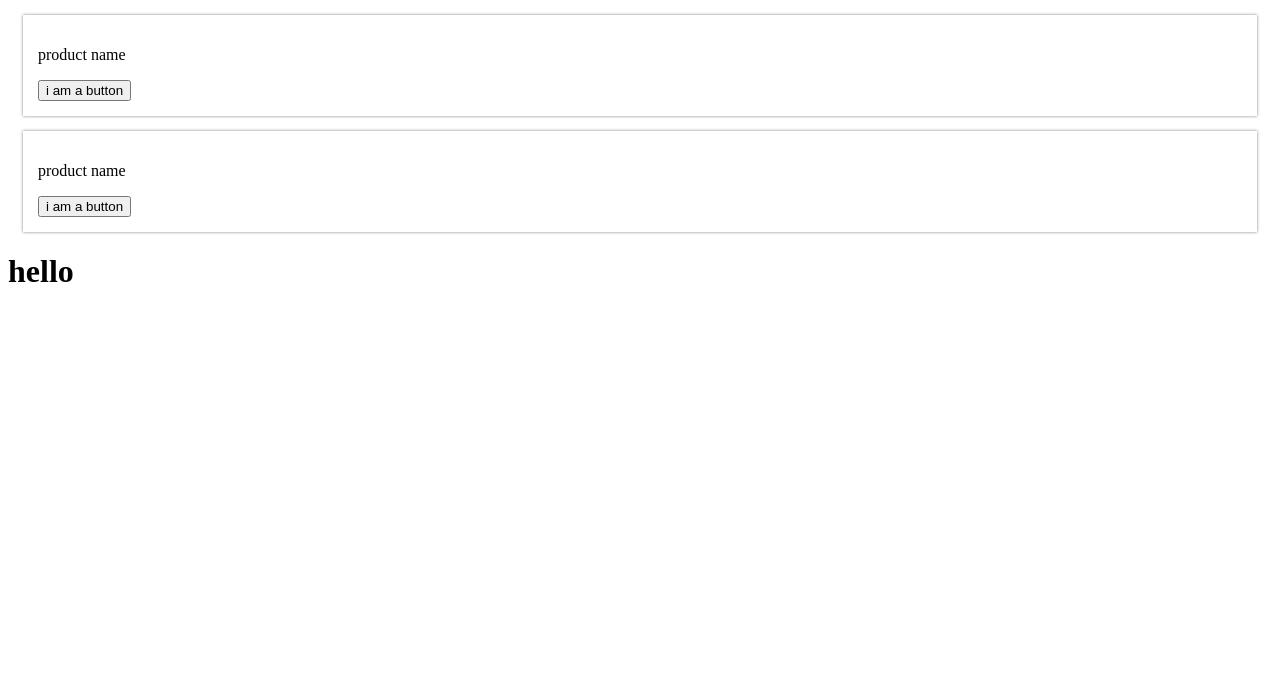
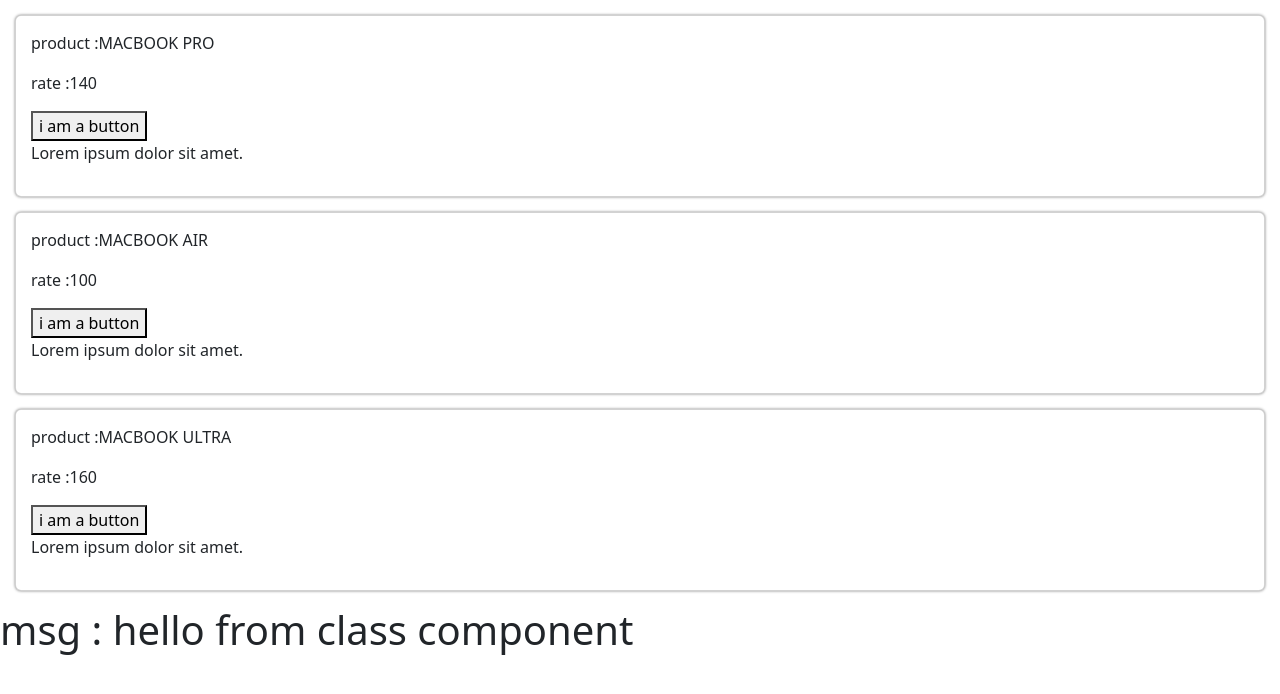
Before and after one commit to AmitMali/arrow_fullstack_react_oct_22, a React (Vite) app: page / in a window 1280 px wide. Shown: the top 694 px of the page. Built offline with nearby package versions, Linux system fonts and the light colour scheme.

Commit message:
using props in components

```diff
--- /dev/null
+++ b/components/ClassComponentExample.jsx
@@ -0,0 +1,9 @@
+import React from "react";
+
+class ClassComponentExample extends React.Component {
+  render() {
+    return <h1>msg : {this.props.msg}</h1>;
+  }
+}
+
+export default ClassComponentExample;
--- a/components/ProductCart.jsx
+++ b/components/ProductCart.jsx
@@ -1,10 +1,11 @@
 import "./ProductCart.css";
 import Button from "../ui_components/Button";
-function ProductCart() {
+function ProductCart({ name, price }) {
   return (
     <div className="card">
       <div>
-        <p>product name</p>
+        <p>product :{name.toUpperCase()}</p>
+        <p>rate :{price}</p>
         <Button />
       </div>
     </div>
--- a/index.html
+++ b/index.html
@@ -3,10 +3,21 @@
   <head>
     <meta charset="UTF-8" />
     <meta name="viewport" content="width=device-width, initial-scale=1.0" />
+    <link
+      href="https://cdn.jsdelivr.net/npm/bootstrap@5.3.0-alpha1/dist/css/bootstrap.min.css"
+      rel="stylesheet"
+      integrity="sha384-GLhlTQ8iRABdZLl6O3oVMWSktQOp6b7In1Zl3/Jr59b6EGGoI1aFkw7cmDA6j6gD"
+      crossorigin="anonymous"
+    />
     <title>Vite + React</title>
   </head>
   <body>
     <div id="root"></div>
     <script type="module" src="/src/main.jsx"></script>
+    <script
+      src="https://cdn.jsdelivr.net/npm/bootstrap@5.3.0-alpha1/dist/js/bootstrap.bundle.min.js"
+      integrity="sha384-w76AqPfDkMBDXo30jS1Sgez6pr3x5MlQ1ZAGC+nuZB+EYdgRZgiwxhTBTkF7CXvN"
+      crossorigin="anonymous"
+    ></script>
   </body>
 </html>
--- a/src/App.jsx
+++ b/src/App.jsx
@@ -1,11 +1,13 @@
+import ClassComponentExample from "../components/ClassComponentExample";
 import ProductCart from "../components/ProductCart";
 export default function App() {
   return (
     <div>
-      <ProductCart />
-      <ProductCart />
+      <ProductCart name="Macbook Pro" price="140" />
+      <ProductCart name="Macbook Air" price="100" />
+      <ProductCart name="Macbook Ultra" price="160" />
 
-      <h1>hello</h1>
+      <ClassComponentExample msg="hello from class component" />
     </div>
   );
 }
--- a/ui_components/Button.jsx
+++ b/ui_components/Button.jsx
@@ -1,5 +1,10 @@
 function Button() {
-  return <button> i am a button</button>;
+  return (
+    <>
+      <button> i am a button</button>
+      <p>Lorem ipsum dolor sit amet.</p>
+    </>
+  );
 }
 
 export default Button;
```
Also changed, not shown: components/UserInfoComponent.jsx (added, +24 -0 lines).
